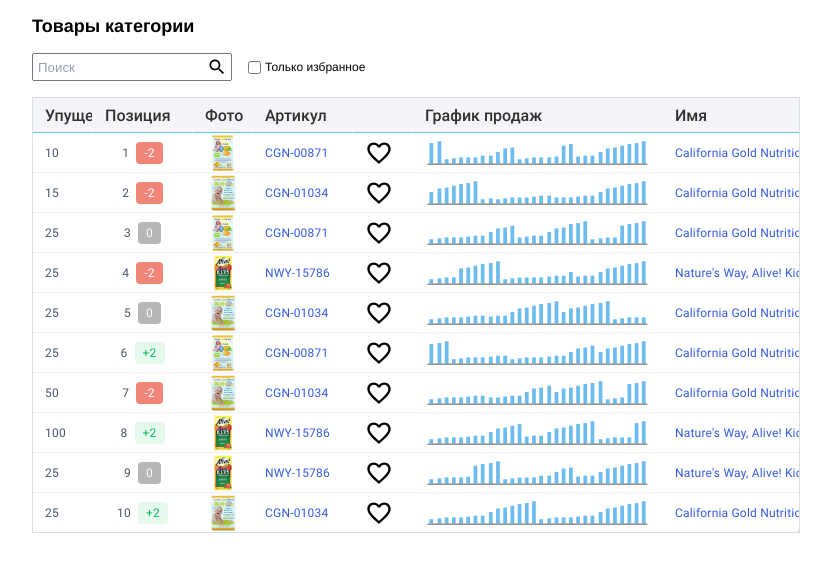
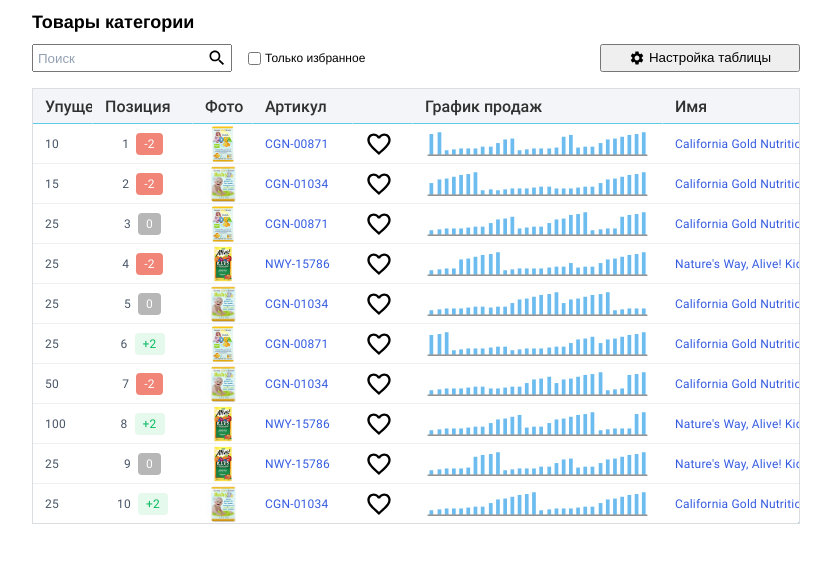
Before and after one commit to eugene-serb/eggheads-test-task, a Vue app: page / in a window 1280 px wide. Shown: the top 572 px of the page, without its empty margins (224-1055 px from the left). Built offline with nearby package versions, Linux system fonts and the light colour scheme.

Commit message:
add hide for search icon when input contains value or focus, add table setting button without modal and funcs, add assets for this, some refactor and improvements

```diff
--- a/src/App.vue
+++ b/src/App.vue
@@ -54,6 +54,7 @@
 
   html {
     font-size: var(--font-size);
+    line-height: var(--font-size);
   }
 
   #app {
--- a/src/components/DataTable.vue
+++ b/src/components/DataTable.vue
@@ -43,36 +43,7 @@
       },
     },
     methods: {
-      getLikes() {
-        const raw = localStorage.getItem('likes');
-
-        try {
-          return (raw) ? JSON.parse(raw) : {};
-        } catch (error) {
-          console.error(error);
-          return {};
-        }
-      },
-      setLikes(likes) {
-        localStorage.setItem('likes', JSON.stringify(likes));
-      },
-      handleLike(id) {
-        const item = this.table.getItem(id);
-        const likes = this.likes;
-
-        if (item.id in likes) {
-          delete likes[item.id];
-        } else {
-          likes[item.id] = true;
-        }
-
-        item.like = !item.like;
-
-        this.setLikes(likes);
-        this.table.updateItem(id, item);
-      },
-    },
-    mounted() {
+      init() {
         webix.ready(() => {
           this.table = webix.ui(this.config, this.$el);
 
@@ -132,13 +103,44 @@
           );
         });
       },
+      getLikes() {
+        const raw = localStorage.getItem('likes');
+
+        try {
+          return (raw) ? JSON.parse(raw) : {};
+        } catch (error) {
+          console.error(error);
+          return {};
+        }
+      },
+      setLikes(likes) {
+        localStorage.setItem('likes', JSON.stringify(likes));
+      },
+      handleLike(id) {
+        const item = this.table.getItem(id);
+        const likes = this.likes;
+
+        if (item.id in likes) {
+          delete likes[item.id];
+        } else {
+          likes[item.id] = true;
+        }
+
+        item.like = !item.like;
+
+        this.setLikes(likes);
+        this.table.updateItem(id, item);
+      },
+    },
+    mounted() {
+      this.init();
+    },
   };
 </script>
 
 <style>
   #table {
     width: 100%;
-    height: 100vh;
     overflow: hidden;
   }
 
--- a/src/components/FiltersRow.vue
+++ b/src/components/FiltersRow.vue
@@ -1,19 +1,26 @@
 <template>
   <div class="filters-row">
-    <SearchBox :tableID="tableID" />
-    <LikesBox :tableID="tableID" />
+    <div class="filters-row__left-container">
+      <SearchBox :tableID="tableID" />
+      <LikesBox :tableID="tableID" />
+    </div>
+    <div class="filters-row__right-container">
+      <TableSettings :tableID="tableID" />
+    </div>
   </div>
 </template>
 
 <script>
   import SearchBox from '@/components/SearchBox.vue';
   import LikesBox from '@/components/LikesBox.vue';
+  import TableSettings from '@/components/TableSettings.vue';
 
   export default {
     name: 'FiltersRow',
     components: {
       SearchBox,
       LikesBox,
+      TableSettings,
     },
     props: {
       tableID: {
@@ -30,8 +37,15 @@
     margin: 16px 0;
     display: flex;
     flex-direction: row;
+    justify-content: space-between;
+    align-items: center;
+  }
+
+  .filters-row__left-container {
+    display: flex;
+    flex-direction: row;
     justify-content: flex-start;
     align-items: center;
-    gap: 16px;
+    gap: 0 16px;
   }
 </style>
--- a/src/components/SearchBox.vue
+++ b/src/components/SearchBox.vue
@@ -41,6 +41,16 @@
     align-items: flex-end;
   }
 
+    .search:has(.search__input:focus) > .search__image,
+    .search:has(.search__input:not(:placeholder-shown)) > .search__image {
+      display: none;
+    }
+
+    .search:has(.search__input:focus) > .search__input,
+    .search:has(.search__input:not(:placeholder-shown)) > .search__input {
+      margin: 0;
+    }
+
   .search__input {
     margin: 0 0 0 -20px;
     padding: 4px;
--- /dev/null
+++ b/src/components/TableSettings.vue
@@ -0,0 +1,39 @@
+<template>
+  <button class="table-settings">
+    <img src="/assets/icons/settings_black_24dp.svg" />
+    <span>Настройка таблицы</span>
+  </button>
+</template>
+
+<script>
+  /* eslint-disable no-undef */
+
+  export default {
+    name: 'TableSettings',
+    props: {
+      tableID: {
+        type: String,
+        required: true,
+      },
+    },
+  };
+</script>
+
+<style>
+  .table-settings {
+    margin: 0 0 0 -20px;
+    padding: 4px;
+    width: 200px;
+    height: 28px;
+    display: flex;
+    flex-direction: row;
+    justify-content: center;
+    align-content: center;
+    gap: 0 4px;
+  }
+
+    .table-settings > img {
+      width: 16px;
+      height: 16px;
+    }
+</style>
```
Also changed, not shown: public/assets/icons/close_black_24dp.svg (added), public/assets/icons/settings_black_24dp.svg (added). Lines whose indentation alone changed are shown as unchanged.
